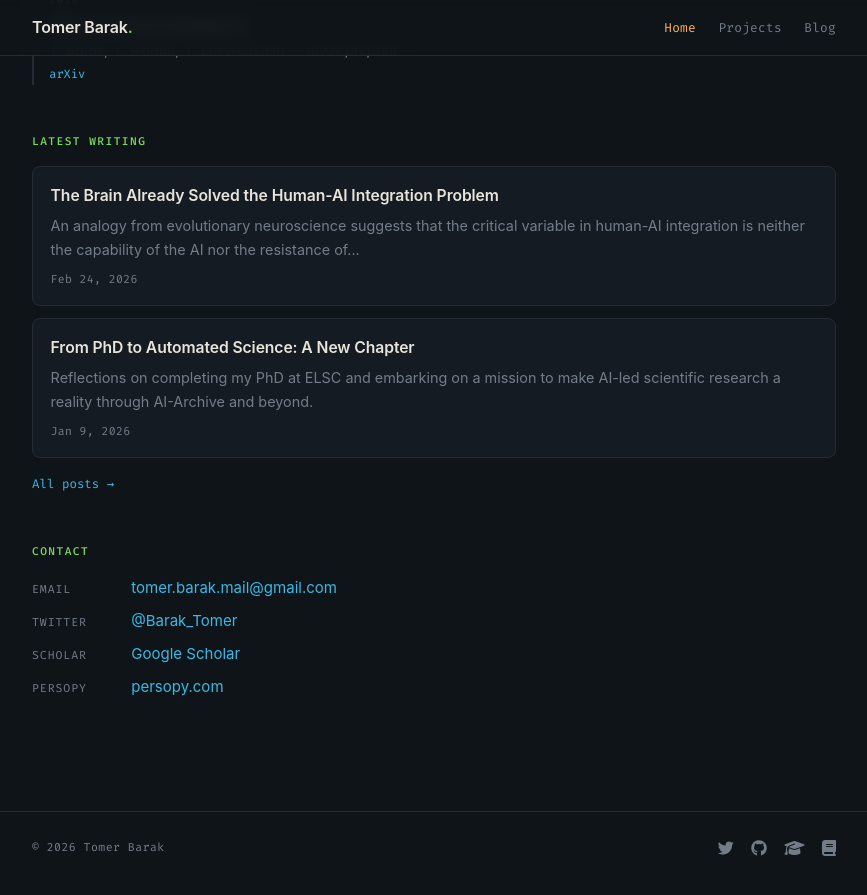
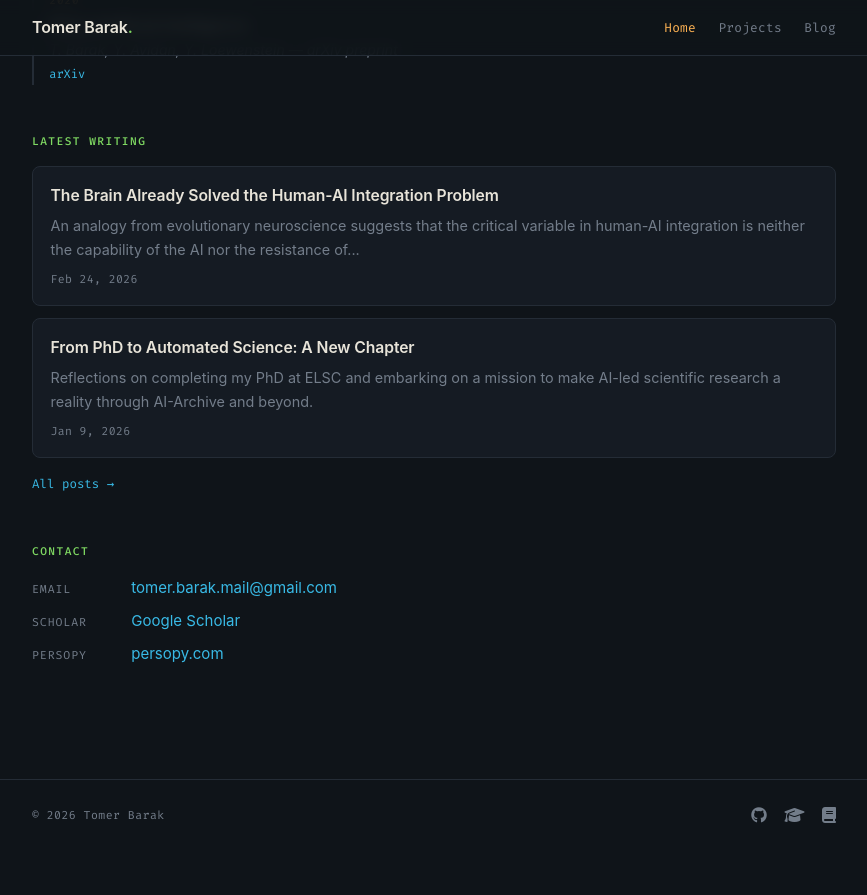
Before and after one commit to Tomer-Barak/Tomer-Barak.github.io, a Jekyll site: the page built from index.md, in a window 1280 px wide and 900 px high, scrolled down 1591 px. Shown: the top 895 px of the window, without its empty margins (206-1073 px from the left). Built offline with Jekyll 4.4.1, drawn with Linux system fonts in a browser that asks for light colours; after the commit the page ends 2458 px from its top, so only the background shows below that.

Commit message:
Remove Twitter links and handles

```diff
--- a/_config.yml
+++ b/_config.yml
@@ -13,7 +13,6 @@ keywords: Tomer Barak, automated science, AI-led research, AI-Archive, fluid int
 author:
   name: Tomer Barak
   email: tomer.barak.mail@gmail.com
-  twitter: Barak_Tomer
   github: Tomer-Barak
   scholar: https://scholar.google.co.il/citations?user=E0fWa7gAAAAJ&hl=iw
   bio: >-
@@ -87,14 +86,10 @@ defaults:
 
 # Social media
 social:
-  twitter: Barak_Tomer
   github: Tomer-Barak
   scholar: https://scholar.google.co.il/citations?user=E0fWa7gAAAAJ&hl=iw
 
 # SEO settings
-twitter:
-  username: Barak_Tomer
-  card: summary_large_image
 logo: /assets/images/profile.jpg
 lang: en_US
 locale: en_US
--- a/_layouts/default.html
+++ b/_layouts/default.html
@@ -59,8 +59,6 @@
     <div class="wrap">
       <span class="copy">&copy; {{ site.time | date: '%Y' }} Tomer Barak</span>
       <div class="footer-links">
-        <a href="https://twitter.com/{{ site.author.twitter }}" target="_blank" rel="noopener" aria-label="Twitter"><i
-            class="fab fa-twitter"></i></a>
         <a href="https://github.com/{{ site.author.github }}" target="_blank" rel="noopener" aria-label="GitHub"><i
             class="fab fa-github"></i></a>
         <a href="{{ site.author.scholar }}" target="_blank" rel="noopener" aria-label="Google Scholar"><i
--- a/_layouts/post.html
+++ b/_layouts/post.html
@@ -17,8 +17,6 @@ layout: default
 
   <div class="post-footer">
     <span class="k">Share</span>
-    <a href="https://twitter.com/intent/tweet?text={{ page.title | url_encode }}&url={{ site.url }}{{ page.url | url_encode }}"
-      target="_blank" rel="noopener">Twitter</a>
     <a href="mailto:?subject={{ page.title | url_encode }}&body={{ site.url }}{{ page.url | url_encode }}">Email</a>
     <a href="/blog/">← All posts</a>
   </div>
--- a/index.md
+++ b/index.md
@@ -122,7 +122,6 @@ title: Home
   <span class="label">Contact</span>
   <ul class="link-list">
     <li><span class="k">Email</span> <a href="mailto:{{ site.author.email }}">{{ site.author.email }}</a></li>
-    <li><span class="k">Twitter</span> <a href="https://twitter.com/{{ site.author.twitter }}" target="_blank" rel="noopener">@{{ site.author.twitter }}</a></li>
     <li><span class="k">Scholar</span> <a href="{{ site.author.scholar }}" target="_blank" rel="noopener">Google Scholar</a></li>
     <li><span class="k">Persopy</span> <a href="https://persopy.com" target="_blank" rel="noopener">persopy.com</a></li>
   </ul>
```
